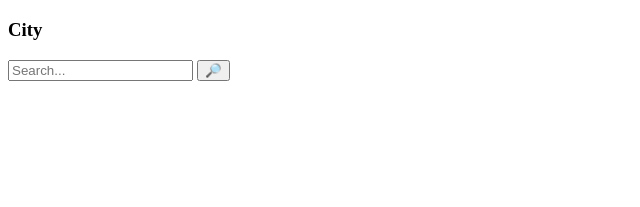
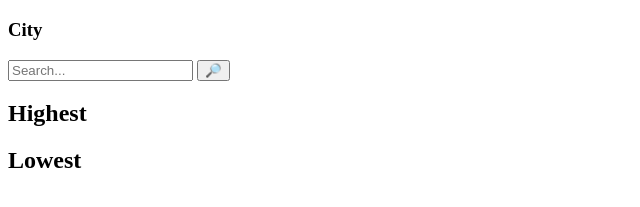
Before and after one commit to joseluis0528/phase-1-project-flatiron, a plain HTML site: page index.html in a window 1280 px wide. Shown: the part 101-308 px from the top of the page, without its empty margins (0-640 px from the left). Drawn offline with Linux system fonts and the light colour scheme.

Commit message:
added more tags

```diff
--- a/index.html
+++ b/index.html
@@ -17,5 +17,9 @@
         <input class="search-bar" type="text" placeholder="Search...">
         <button>🔎</button>
     </div>
+    <div class="data">
+        <h2 id="high-temp">Highest</h2>
+        <h2 id="low-temp">Lowest</h2>
+    </div>
 </body>
 </html>
```
